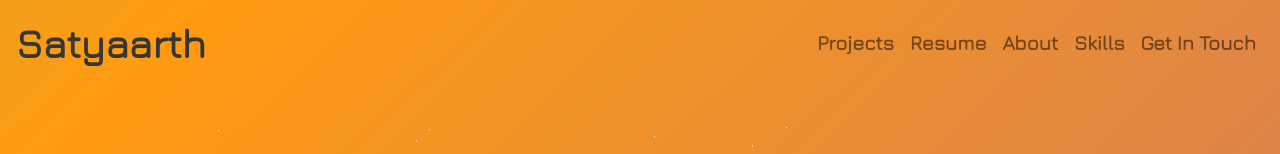
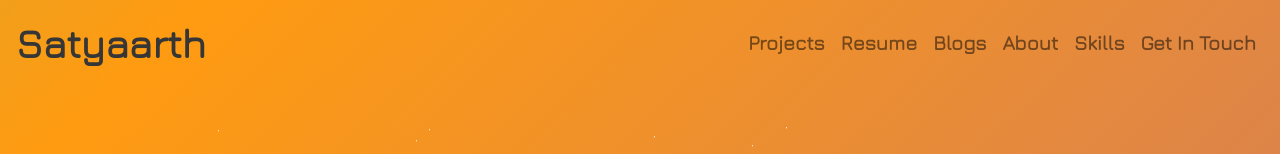
Before and after one commit to satyaarthchhabra/portfolio, a React (Create React App) app: page / in a window 1280 px wide. Shown: the top 154 px of the page. Built offline with nearby package versions, Linux system fonts and the light colour scheme; some icons are missing.

Commit message:
hover color changed and blogs added

```diff
--- a/src/components/Navbar.jsx
+++ b/src/components/Navbar.jsx
@@ -57,6 +57,14 @@ const Navigation = forwardRef((props, ref) => {
           >
             Resume
           </Nav.Link>
+          <Nav.Link
+            className="nav-link lead font-weight-bolder nav-link-style"
+            href="https://satyarthchhabra18.medium.com/"
+            target="_blank"
+            rel="noreferrer noopener"
+          >
+            Blogs
+          </Nav.Link>
 
           <Nav.Link
             className="nav-link lead font-weight-bolder nav-link-style"
--- a/src/components/home/MainBody.jsx
+++ b/src/components/home/MainBody.jsx
@@ -59,7 +59,7 @@ const MainBody = forwardRef(
                 rel="noopener noreferrer"
                 href={icon.url}
               >
-                <i className={` ${(icon.image === "fa-newspaper" || icon.image === "fa-at") ? "fas" : "fab"} ${icon.image}  fa-3x socialicons`} />
+                <i className={`  ${(icon.image === "fa-newspaper" || icon.image === "fa-at") ? "fas" : "fab"} ${icon.image}  fa-3x socialicons`} />
               </a>
             ))}
           </div>
--- a/src/scss/_index.scss
+++ b/src/scss/_index.scss
@@ -100,7 +100,7 @@ code {
   transition: all 0.8s;
   margin: 4px;
   &:hover {
-    color: black;
+    color: #040348;
     padding-left: 5px;
     padding-right: 5px;
     transition: all 0.8s;
```
